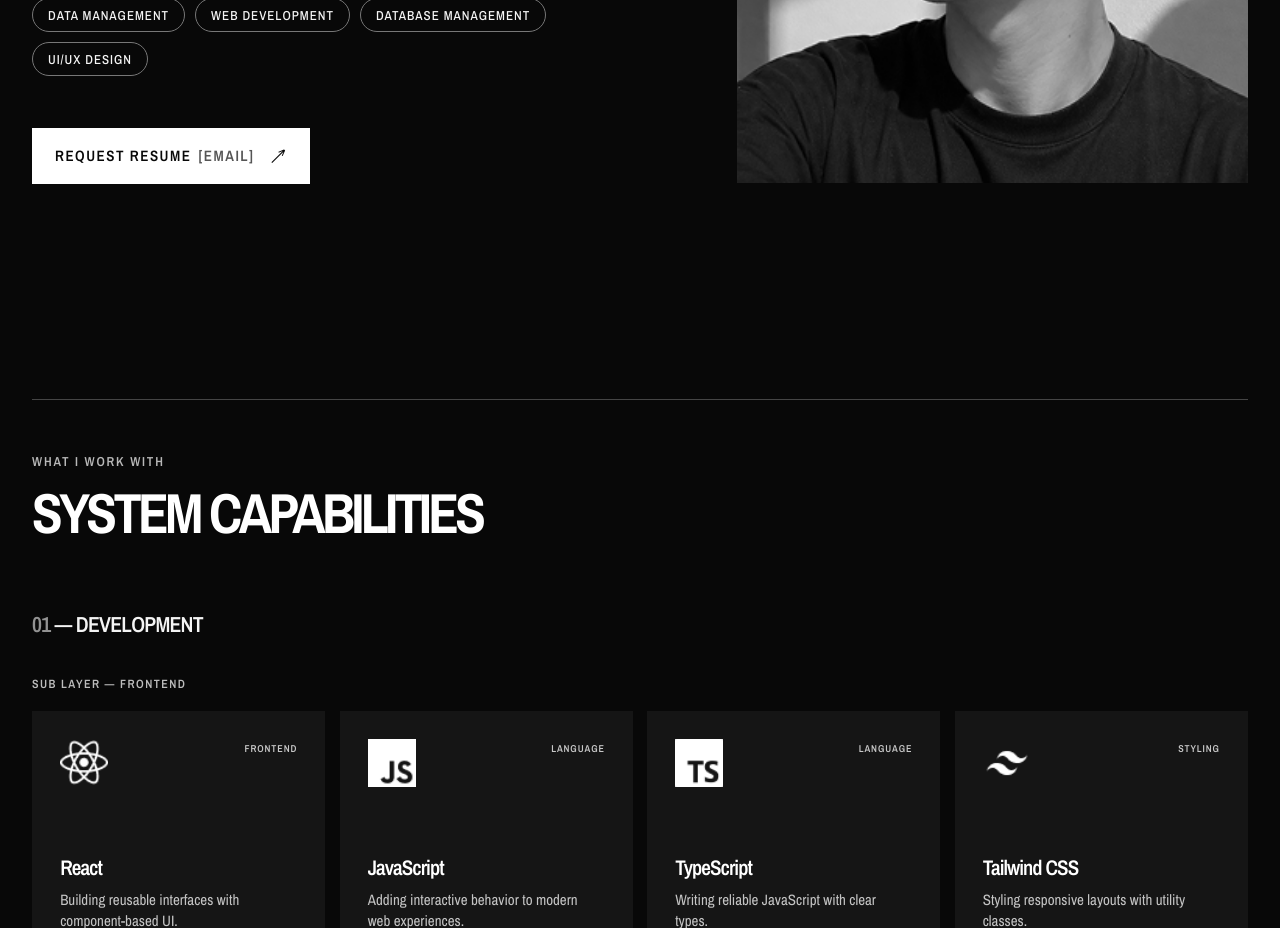
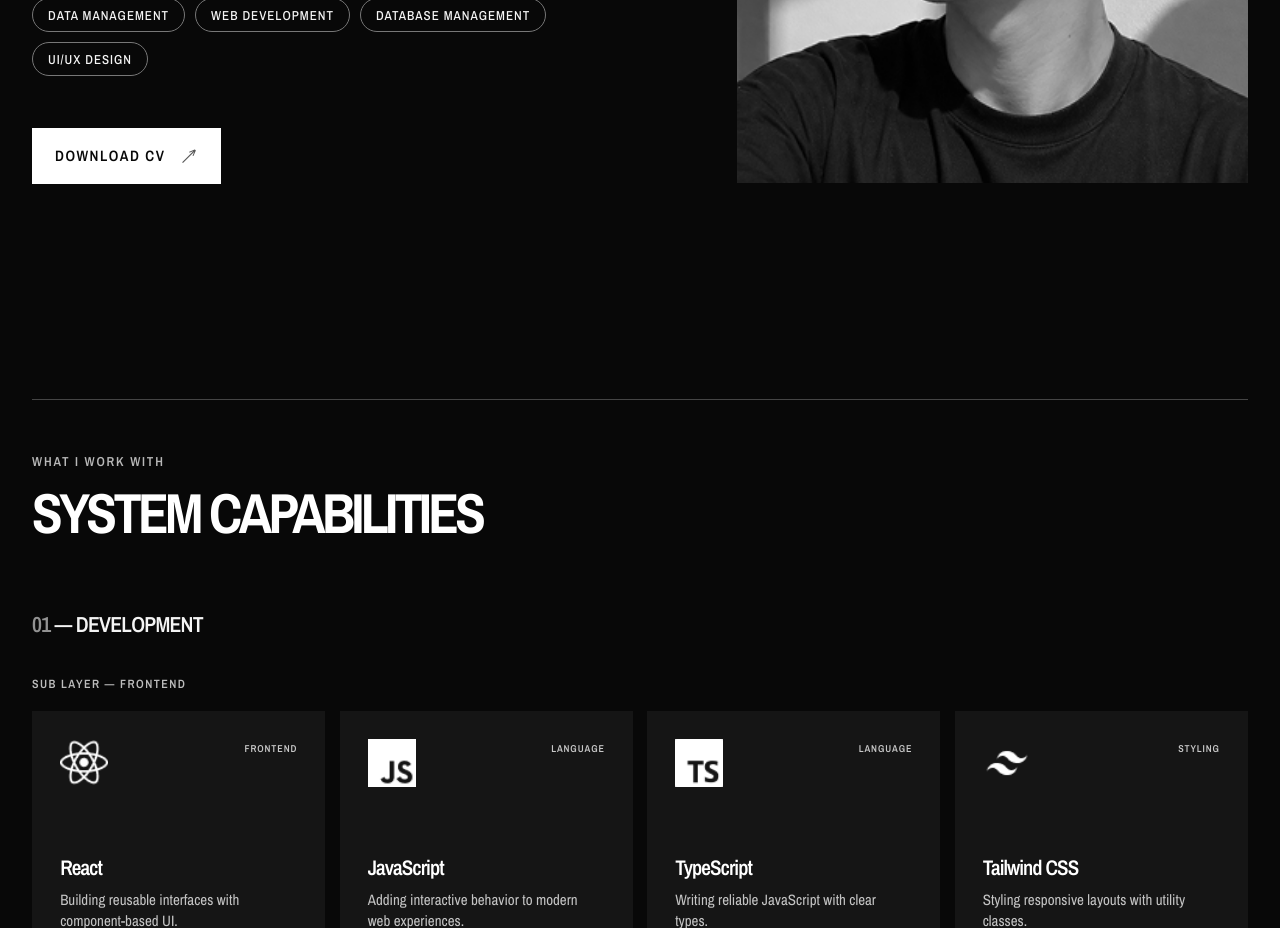
Before and after one commit to Steveumbas23/portfolio, a Next.js app: page / in a window 1280 px wide. Shown: the part 1640-2568 px from the top of the page. Built offline with nearby package versions, Linux system fonts and the light colour scheme.

Commit message:
add function button resume

```diff
--- a/app/components/sections/about.tsx
+++ b/app/components/sections/about.tsx
@@ -189,9 +189,10 @@ export default function AboutSection() {
             <a
               id="resume"
               className={styles.resume}
-              href="mailto:umbasteve10@gmail.com?subject=Request%20for%20Resume"
+              href="/CV_Steve_Umbas.pdf"
+              download="CV_Steve_Umbas.pdf"
             >
-              REQUEST RESUME <span>[EMAIL]</span>
+              DOWNLOAD CV
               <span className={styles.arrow} aria-hidden="true">
                 ↗
               </span>
```
Also changed, not shown: 1 other file (tests, documents, lock files or other folders).
